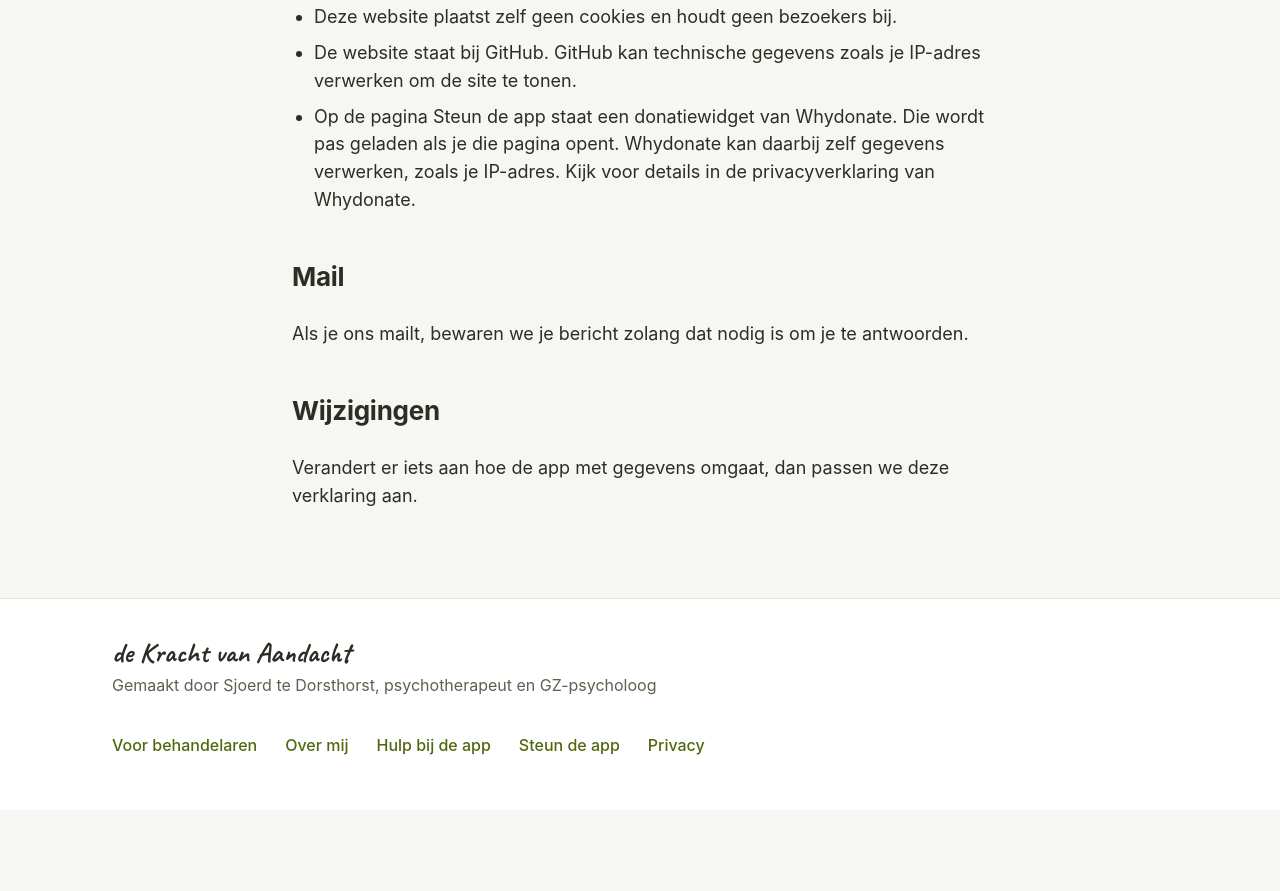
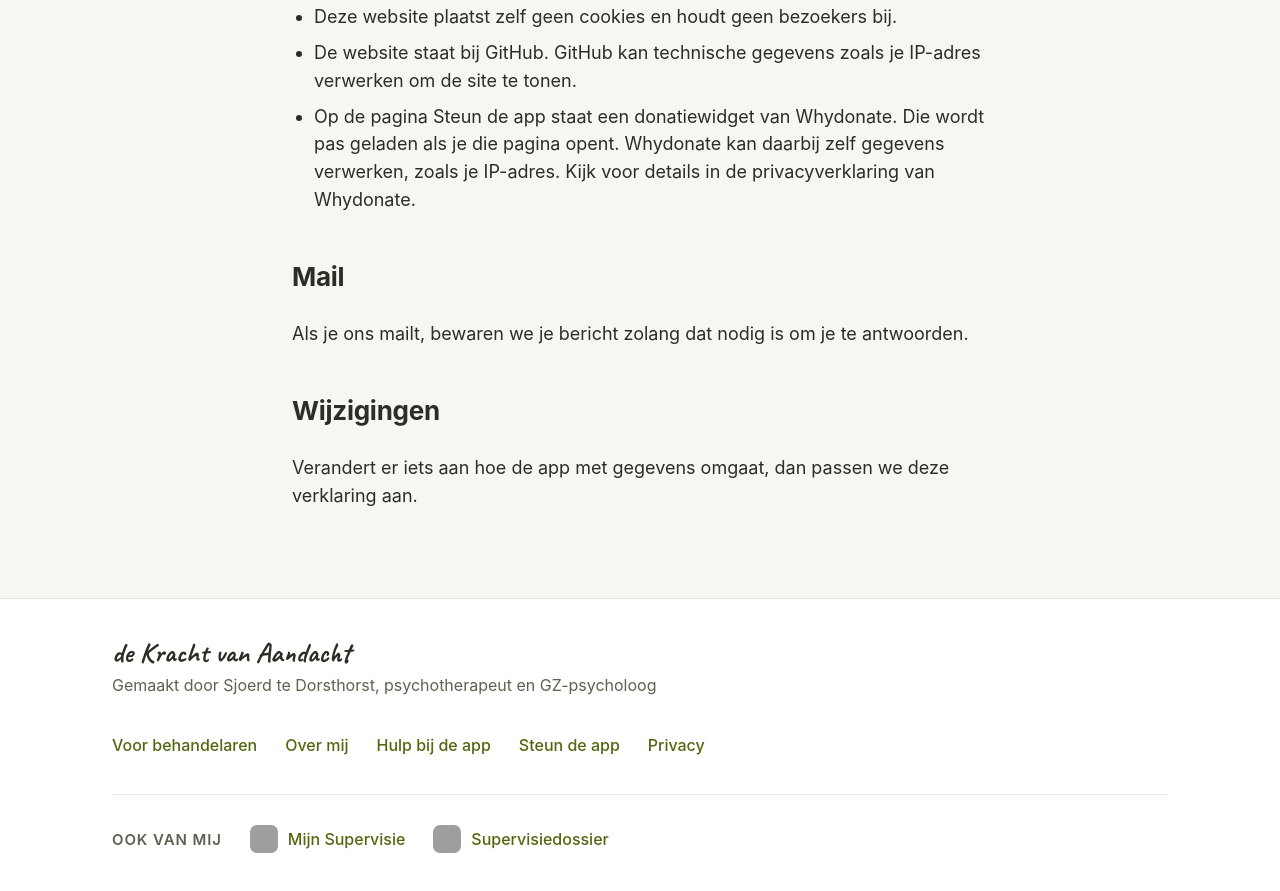
Before and after one commit to pt6sz2hn5j-coder/krachtvanaandacht-website, a plain HTML site: page privacy.html in a window 1280 px wide. Shown: the part 796-1687 px from the top of the page. Before the commit the page ends 1606 px from the top, so only its background shows below. Drawn offline with Linux system fonts and the light colour scheme; grey boxes are pictures that could not be loaded.

Commit message:
Update privacy.html

```diff
--- a/privacy.html
+++ b/privacy.html
@@ -55,6 +55,7 @@
 <div class="kader">
 <div class="wie"><span class="schrift">de Kracht van Aandacht</span><span>Gemaakt door Sjoerd te Dorsthorst, psychotherapeut en GZ-psycholoog</span></div>
 <nav class="menu" aria-label="Menu onderaan"><a href="behandelaren.html">Voor behandelaren</a><a href="over-mij.html">Over mij</a><a href="support.html">Hulp bij de app</a><a href="steun.html">Steun de app</a><a href="privacy.html">Privacy</a></nav>
+  <div class="ookvan"><span class="label">Ook van mij</span><a href="https://mijnsupervisie.nl"><img src="https://supervisiedossier.nl/icon-mijnsupervisie.png" alt="" width="28" height="28">Mijn Supervisie</a><a href="https://supervisiedossier.nl"><img src="https://supervisiedossier.nl/icon-supervisiedossier.png" alt="" width="28" height="28">Supervisiedossier</a></div>
 </div>
 </footer>
 </body>
```
